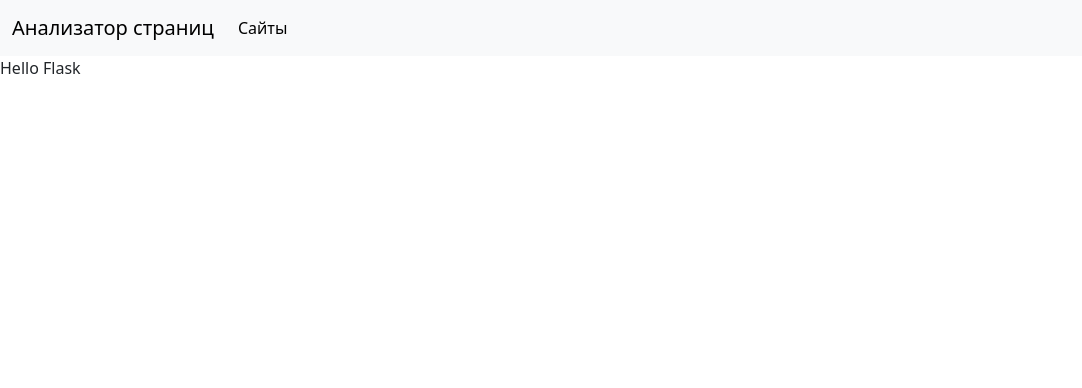
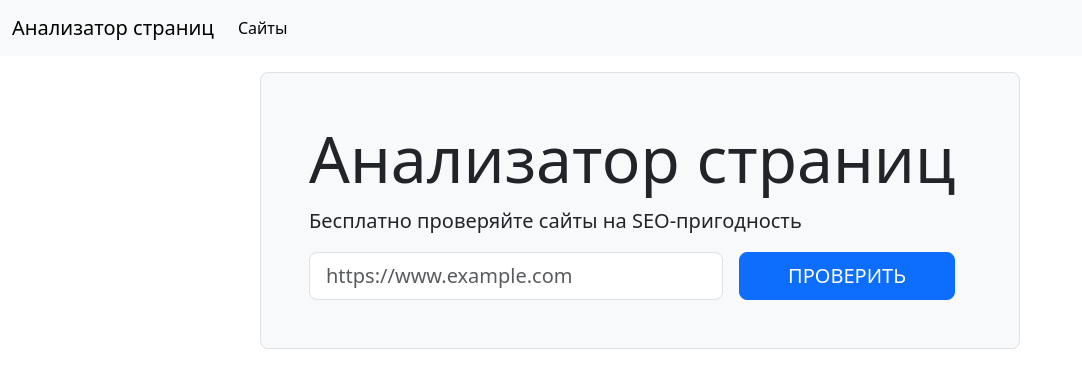
Before and after one commit to pavelkoA/page_analyzer, a Flask app: page / in a window 1280 px wide. Shown: the top 388 px of the page, without its empty margins (0-1082 px from the left). Run offline with Flask 3, Linux system fonts and the light colour scheme.

Commit message:
ref index.html

```diff
--- a/page_analyzer/templates/index.html
+++ b/page_analyzer/templates/index.html
@@ -23,7 +23,23 @@
             </div>
         </div>
     </nav>
-    <h>Hello Flask</h>
+
+    <main class="flex-grow-1">
+        <div class="container-lg mt-3">
+            <h1></h1>
+
+
+    <div class="row">
+        <div class="col-12 col-md-10 col-lg-8 mx-auto border rounded-3 bg-light p-5">
+          <h1 class="display-3">Анализатор страниц</h1>
+          <p class="lead">Бесплатно проверяйте сайты на SEO-пригодность</p>
+          <form action="/urls " method="post" class="d-flex justify-content-center">
+          <input type="text" name="url" placeholder="https://www.example.com"value=""  class="form-control form-control-lg" required>
+          <input type="submit" class="btn btn-primary  btn-lg ms-3 px-5 text-uppercase mx-3" value="Проверить">
+      </form>
+        </div>
+    </div>
+
     <script src="https://cdn.jsdelivr.net/npm/bootstrap@5.3.3/dist/js/bootstrap.bundle.min.js"
     integrity="sha384-YvpcrYf0tY3lHB60NNkmXc5s9fDVZLESaAA55NDzOxhy9GkcIdslK1eN7N6jIeHz" crossorigin="anonymous"></script>
 </body>
```
